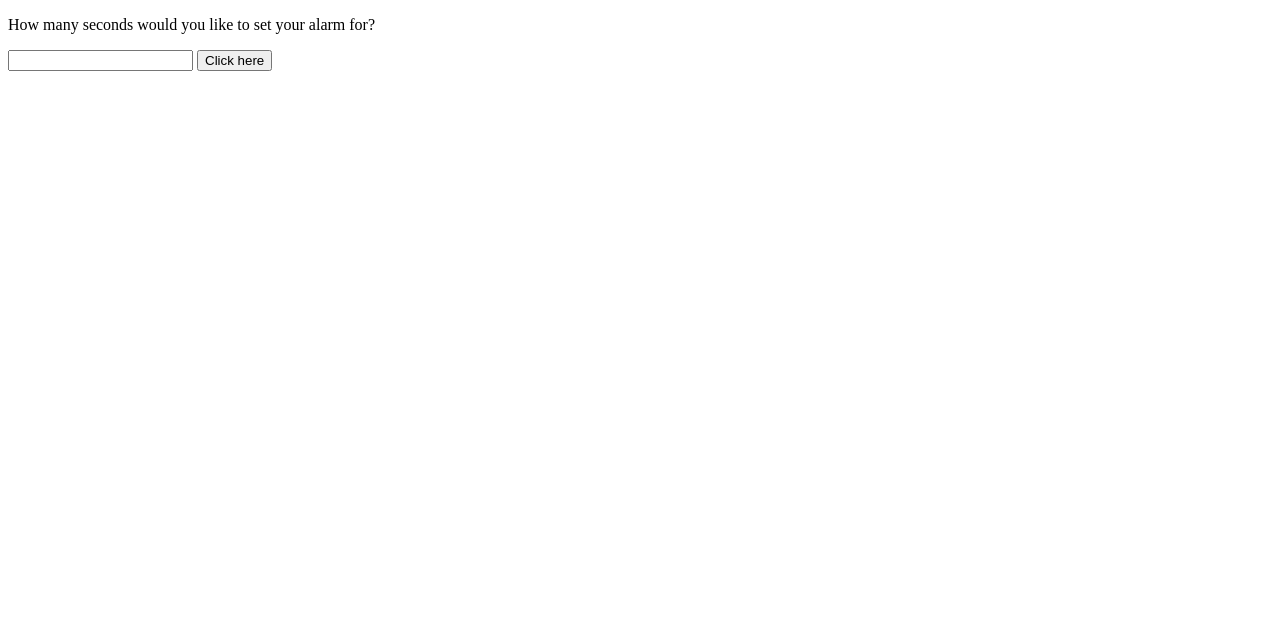
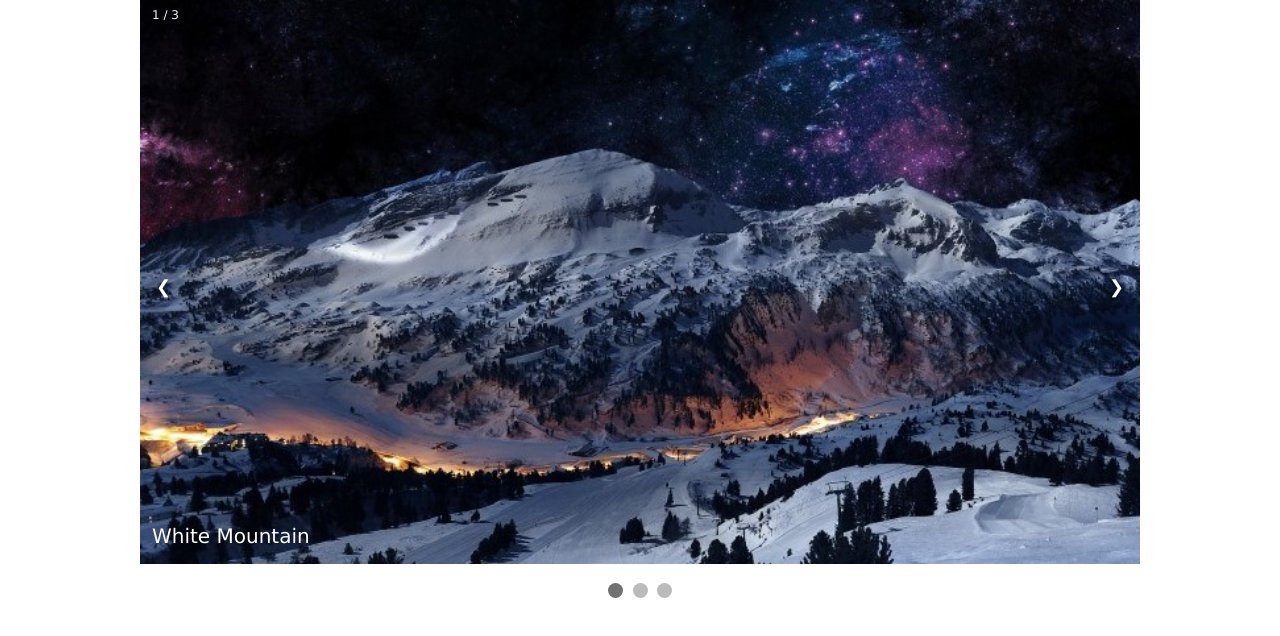
Before and after one commit to fkabigting/JavaScriptProjects, a plain HTML site: page Project9_countdown_slideshow/index.html in a window 1280 px wide. Drawn offline with Linux system fonts and the light colour scheme.

Commit message:
slide show

```diff
--- /dev/null
+++ b/Project9_countdown_slideshow/css/slideshow.css
@@ -0,0 +1,87 @@
+* {box-sizing:border-box}
+
+/* Slideshow container */
+.slideshow-container {
+  max-width: 1000px;
+  position: relative;
+  margin: auto;
+}
+
+/* Hide the images by default */
+.mySlides {
+  display: none;
+}
+
+/* Next & previous buttons */
+.prev, .next {
+  cursor: pointer;
+  position: absolute;
+  top: 50%;
+  width: auto;
+  margin-top: -22px;
+  padding: 16px;
+  color: white;
+  font-weight: bold;
+  font-size: 18px;
+  transition: 0.6s ease;
+  border-radius: 0 3px 3px 0;
+  user-select: none;
+}
+
+/* Position the "next button" to the right */
+.next {
+  right: 0;
+  border-radius: 3px 0 0 3px;
+}
+
+/* On hover, add a black background color with a little bit see-through */
+.prev:hover, .next:hover {
+  background-color: rgba(0,0,0,0.8);
+}
+
+/* Caption text */
+.text {
+  color: #f2f2f2;
+  font-size: 15px;
+  padding: 8px 12px;
+  position: absolute;
+  bottom: 8px;
+  width: 100%;
+  text-align: center;
+}
+
+/* Number text (1/3 etc) */
+.numbertext {
+  color: #f2f2f2;
+  font-size: 12px;
+  padding: 8px 12px;
+  position: absolute;
+  top: 0;
+}
+
+/* The dots/bullets/indicators */
+.dot {
+  cursor: pointer;
+  height: 15px;
+  width: 15px;
+  margin: 0 2px;
+  background-color: #bbb;
+  border-radius: 50%;
+  display: inline-block;
+  transition: background-color 0.6s ease;
+}
+
+.active, .dot:hover {
+  background-color: #717171;
+}
+
+/* Fading animation */
+.fade {
+  animation-name: fade;
+  animation-duration: 1.5s;
+}
+
+@keyframes fade {
+  from {opacity: .4}
+  to {opacity: 1}
+}
--- a/Project9_countdown_slideshow/index.html
+++ b/Project9_countdown_slideshow/index.html
@@ -1,24 +1,162 @@
 <!DOCTYPE html>
-<html lang="en">
+<html>
+<head>
+<meta name="viewport" content="width=device-width, initial-scale=1">
+<style>
+* {box-sizing: border-box}
+body {font-family: Verdana, sans-serif; margin:0}
+.mySlides {display: none}
+img {vertical-align: middle;}
 
-<head>
-<meta charset="UTF-8">
-<title>Project9_countdown</title>
+/* Slideshow container */
+.slideshow-container {
+  max-width: 1000px;
+  position: relative;
+  margin: auto;
+}
 
+/* Next & previous buttons */
+.prev, .next {
+  cursor: pointer;
+  position: absolute;
+  top: 50%;
+  width: auto;
+  padding: 16px;
+  margin-top: -22px;
+  color: white;
+  font-weight: bold;
+  font-size: 18px;
+  transition: 0.6s ease;
+  border-radius: 0 3px 3px 0;
+  user-select: none;
+}
 
+/* Position the "next button" to the right */
+.next {
+  right: 0;
+  border-radius: 3px 0 0 3px;
+}
 
+/* On hover, add a black background color with a little bit see-through */
+.prev:hover, .next:hover {
+  background-color: rgba(0,0,0,0.8);
+}
+
+/* Caption text */
+.text {
+  color: #fefefe;
+  font-size: 20px;
+  padding: 8px 12px;
+  position: absolute;
+  bottom: 8px;
+  width: 100%;
+  text-align: left;
+}
+
+/* Number text (1/3 etc) */
+.numbertext {
+  color: #f2f2f2;
+  font-size: 12px;
+  padding: 8px 12px;
+  position: absolute;
+  top: 0;
+}
+
+/* The dots/bullets/indicators */
+.dot {
+  cursor: pointer;
+  height: 15px;
+  width: 15px;
+  margin: 0 2px;
+  background-color: #bbb;
+  border-radius: 50%;
+  display: inline-block;
+  transition: background-color 0.6s ease;
+}
+
+.active, .dot:hover {
+  background-color: #717171;
+}
+
+/* Fading animation */
+.fade {
+  animation-name: fade;
+  animation-duration: 1.5s;
+}
+
+@keyframes fade {
+  from {opacity: .4}
+  to {opacity: 1}
+}
+
+/* On smaller screens, decrease text size */
+@media only screen and (max-width: 300px) {
+  .prev, .next,.text {font-size: 11px}
+}
+</style>
 </head>
+<body>
 
+<div class="slideshow-container">
 
-<body>
-    <p>How many seconds would you like to set your alarm for?</p>
-    <input id="seconds" value="" />
-    <button onclick = "countdown()">Click here</button>
-    <p id = "timer"></p>
+<div class="mySlides fade">
+  <div class="numbertext">1 / 3</div>
+  <img src="img/img1.jpg" style="width:100%">
+  <div class="text">White Mountain</div>
+</div>
 
+<div class="mySlides fade">
+  <div class="numbertext">2 / 3</div>
+  <img src="img/img2.jpg" style="width:100%">
+  <div class="text">Ha-Ling Peak</div>
+</div>
 
+<div class="mySlides fade">
+  <div class="numbertext">3 / 3</div>
+  <img src="img/img3.jpg" style="width:100%">
+  <div class="text">Skyline Trail - Jasper</div>
+</div>
 
+<a class="prev" onclick="plusSlides(-1)">❮</a>
+<a class="next" onclick="plusSlides(1)">❯</a>
 
-    <script src="js/main.js"></script>
+</div>
+<br>
+
+<div style="text-align:center">
+  <span class="dot" onclick="currentSlide(1)"></span>
+  <span class="dot" onclick="currentSlide(2)"></span>
+  <span class="dot" onclick="currentSlide(3)"></span>
+</div>
+
+<script>
+let slideIndex = 1;
+showSlides(slideIndex);
+
+function plusSlides(n) {
+  showSlides(slideIndex += n);
+}
+
+function currentSlide(n) {
+  showSlides(slideIndex = n);
+}
+
+function showSlides(n) {
+  let i;
+  let slides = document.getElementsByClassName("mySlides");
+  let dots = document.getElementsByClassName("dot");
+  if (n > slides.length) {slideIndex = 1}
+  if (n < 1) {slideIndex = slides.length}
+  for (i = 0; i < slides.length; i++) {
+    slides[i].style.display = "none";
+  }
+  for (i = 0; i < dots.length; i++) {
+    dots[i].className = dots[i].className.replace(" active", "");
+  }
+  slides[slideIndex-1].style.display = "block";
+  dots[slideIndex-1].className += " active";
+}
+</script>
+
 </body>
 </html>
--- a/Project9_countdown_slideshow/js/main.js
+++ b/Project9_countdown_slideshow/js/main.js
@@ -1,19 +1,14 @@
-function countdown(){
-    var seconds = document.getElementById("seconds").value;
+let slideIndex = 0;
+showSlides();
 
-    function tick() {
-        seconds = seconds - 1;
-        timer.innerhtml = seconds;
-        var time = setTimeout (tick, 1000);
-        if (seconds==-1) {
-            alert("Time is Up!");
-            clearTimeout(time);
-            timer.innerhtml = "";
-
-        }
-
-        }
-        tick();
-
-
-    }
+function showSlides() {
+  let i;
+  let slides = document.getElementsByClassName("mySlides");
+  for (i = 0; i < slides.length; i++) {
+    slides[i].style.display = "none";
+  }
+  slideIndex++;
+  if (slideIndex > slides.length) {slideIndex = 1}
+  slides[slideIndex-1].style.display = "block";
+  setTimeout(showSlides, 2000); // Change image every 2 seconds
+}
```
Also changed, not shown: Project9_countdown_slideshow/img/img1.jpg (added), Project9_countdown_slideshow/img/img2.jpg (added), Project9_countdown_slideshow/img/img3.jpg (added).
